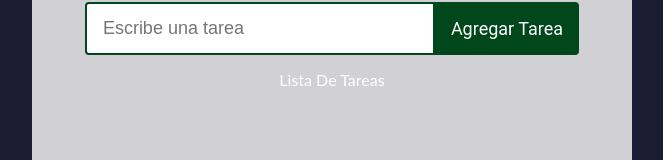
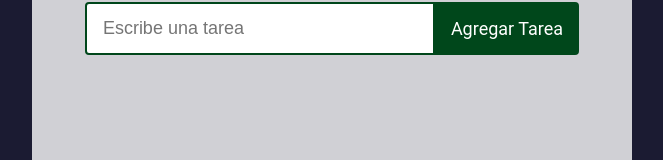
Before and after one commit to JaimeRomeroH/lista-de-tareas, a React (Create React App) app: page / in a window 1280 px wide. Shown: the part 522-682 px from the top of the page, without its empty margins (308-971 px from the left). Built offline with nearby package versions, Linux system fonts and the light colour scheme.

Commit message:
Se creo la funcion agregarTarea

```diff
--- a/src/componentes/ListaDeTareas.js
+++ b/src/componentes/ListaDeTareas.js
@@ -1,16 +1,29 @@
 import React, {useState} from "react";
 import TareaFormulario from "./TareaFormulario";
 import "../estilos/ListaDeTareas.css"
+import Tarea from "./Tarea";
 
 function ListaDeTareas(){
 
    const [tareas, setTareas] = useState([]);
 
+   const agregarTarea = tarea => {
+      console.log("Tarea agregada");
+      console.log(tarea);
+   }
+
    return(
     <>
       <TareaFormulario />
       <div className="tareas-lista-contenedor">
-         Lista De Tareas
+         {
+            tareas.map((tarea) =>
+               <Tarea
+                texto={tarea.texto}
+                completada={tarea.completada} />
+
+            )
+         }
       </div>
     </>
    );
```
